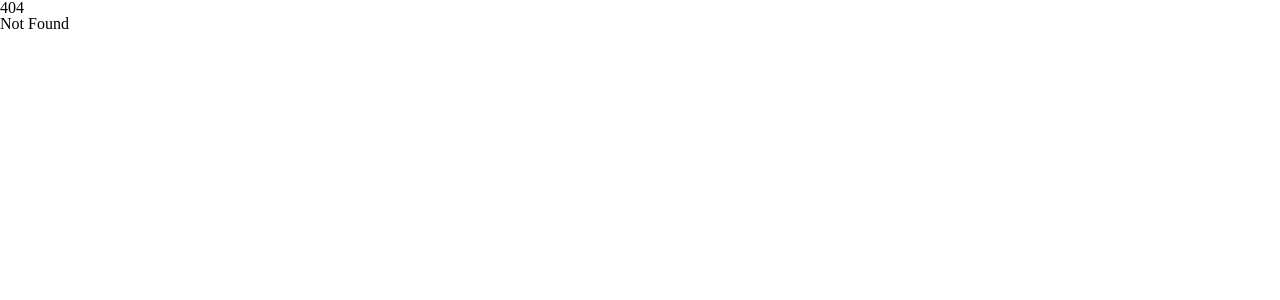
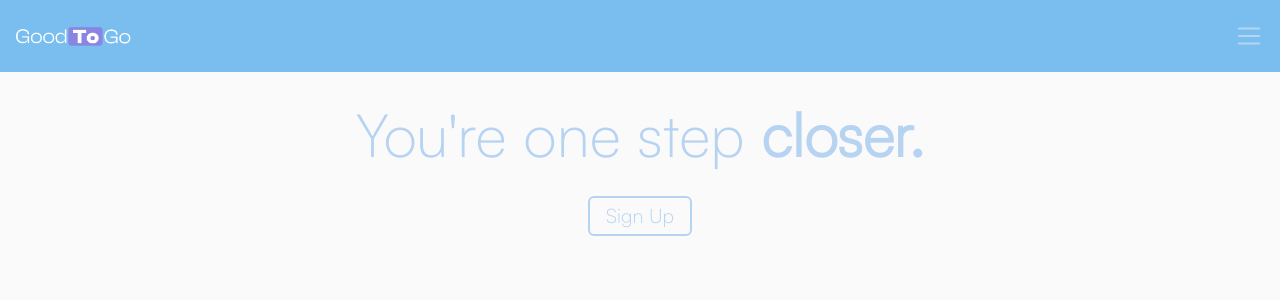
Before and after one commit to BumbleBee1245/codefury6.0, a SvelteKit app: page / in a window 1280 px wide. Before the commit this address had no page. Shown: the top 300 px of the page. Built offline with nearby package versions, Linux system fonts and the light colour scheme.

Commit message:
Basic landing completed

```diff
--- a/package.json
+++ b/package.json
@@ -22,6 +22,7 @@
   },
   "type": "module",
   "dependencies": {
-    "firebase": "^10.4.0"
+    "firebase": "^10.4.0",
+    "phosphor-svelte": "^1.3.0"
   }
 }
--- a/src/app.css
+++ b/src/app.css
@@ -163,7 +163,6 @@ time, mark, audio, video {
 	padding: 0;
 	border: 0;
 	font-size: 100%;
-	font: inherit;
 	vertical-align: baseline;
 }
 /* HTML5 display-role reset for older browsers */
@@ -171,8 +170,10 @@ article, aside, details, figcaption, figure,
 footer, header, hgroup, menu, nav, section {
 	display: block;
 }
+
 body {
 	line-height: 1;
+    @apply bg-light;
 }
 ol, ul {
 	list-style: none;
@@ -189,3 +190,8 @@ table {
 	border-collapse: collapse;
 	border-spacing: 0;
 }
+
+* {
+    font-family: 'Satoshi-Light';
+    @apply text-breeze;
+}
--- /dev/null
+++ b/src/components/Button.svelte
@@ -0,0 +1,7 @@
+<script>
+    import { createEventDispatcher } from "svelte";
+    const dispatch = createEventDispatcher();
+
+    export let animDelay;
+    const btnAction = () => dispatch('click');
+</script>
--- /dev/null
+++ b/src/components/Nav.svelte
@@ -0,0 +1,43 @@
+<script>
+    import { slide } from "svelte/transition";
+    import { onMount } from "svelte";
+</script>
+
+<section>
+    <div class="img-container">
+        <img src="/g2g.png" alt="">
+    </div>
+
+    <div class="menu-btn">
+        <svg xmlns="http://www.w3.org/2000/svg" viewBox="0 0 256 256"><rect width="256" height="256" fill="none"/><line x1="40" y1="128" x2="216" y2="128" stroke="currentColor" stroke-linecap="round" stroke-linejoin="round" stroke-width="16"/><line x1="40" y1="64" x2="216" y2="64" stroke="currentColor" stroke-linecap="round" stroke-linejoin="round" stroke-width="16"/><line x1="40" y1="192" x2="216" y2="192" stroke="currentColor" stroke-linecap="round" stroke-linejoin="round" stroke-width="16"/></svg>
+    </div>
+</section>
+
+<style>
+    section {
+        @apply w-full;
+        height: 72px;
+        @apply flex;
+        @apply items-center;
+        @apply justify-between;
+        @apply bg-lake;
+        @apply px-4;
+        @apply mb-8;
+    }
+
+    .menu-btn {
+        height: 30px;
+        width: 30px;
+        @apply cursor-pointer;
+    }
+
+    .img-container img{
+        height: 25px;
+        width: auto;
+    }
+
+    svg {
+        @apply text-light;
+    }
+
+</style>
--- a/src/routes/+layout.svelte
+++ b/src/routes/+layout.svelte
@@ -1,5 +1,7 @@
 <script>
+    import Nav from "../components/Nav.svelte";
     import "../app.css";
 </script>
 
+<Nav />
 <slot />
--- /dev/null
+++ b/src/routes/+page.svelte
@@ -0,0 +1,51 @@
+<script>
+    import { fly, blur } from "svelte/transition";
+    import { onMount } from "svelte";
+    import { quintOut } from "svelte/easing";
+    import Button from "../components/Button.svelte";
+
+    let animsReady = false;
+    onMount(() => animsReady = true);
+    const animDuration = 800;
+
+</script>
+
+<main>
+    {#if animsReady}
+    <div class="flex flex-col gap-8 items-center justify-center">
+        <div class="container">
+            <h1 class="text-6xl w-fit" transition:blur={{ duration: animDuration, amount: 10}}>You're one step <b>closer.</b></h1>
+        </div>
+
+        <button class="btn" transition:fly={{delay: animDuration * 1, duration: animDuration, x: -20, y: 0}}> Sign Up </button>
+    </div>
+
+    {/if}
+</main>
+
+<style>
+    main {
+        @apply w-full;
+        @apply h-screen;
+        @apply flex;
+        @apply flex-col;
+        @apply items-center;
+    }
+
+    .container {
+        @apply flex;
+        @apply items-center;
+        @apply justify-center;
+    }
+
+    .btn {
+        border: 2px solid;
+        @apply rounded-md;
+        @apply text-xl;
+        @apply py-1;
+        @apply px-4;
+
+    }
+
+
+</style>
--- a/tailwind.config.js
+++ b/tailwind.config.js
@@ -8,7 +8,7 @@ export default {
     },
     colors : {
       lake: '#79BEEE',
-      indigo: '##8A84E2',
+      indigo: '#8A84E2',
       breeze: '#B7D3F2',
       light: '#FAFAFA',
       dark: "#222222",
```
Also changed, not shown: static/g2g.png (added), 1 other file (tests, documents, lock files or other folders).
